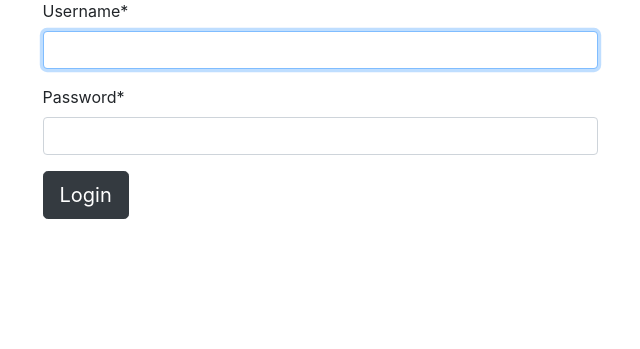
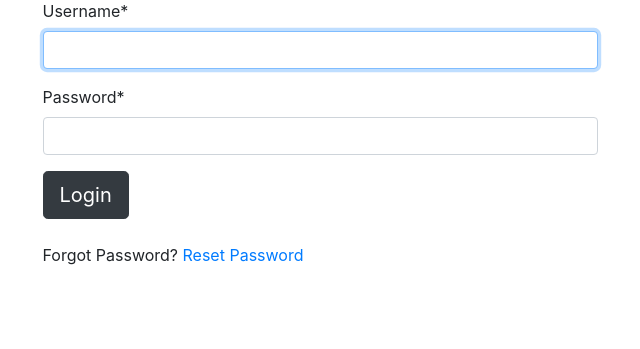
Before and after one commit to TrentSPalmer/trentpalmerdotorg, a Django app: page /accounts/login/ in a window 1280 px wide. Shown: the part 129-478 px from the top of the page, without its empty margins (320-960 px from the left). Run offline with Django 3.2, Linux system fonts and the light colour scheme; parts of the project's set-up code (start-up, migrations or seed data) failed here and were passed over; some libraries are stand-ins or nearby versions.

Commit message:
add password reset

```diff
--- a/accounts/urls.py
+++ b/accounts/urls.py
@@ -1,4 +1,5 @@
-from django.urls import path
+from django.urls import path, reverse_lazy
+from django.contrib.auth import views as av
 from .enable_totp import enable_totp, disable_totp
 from .login import log_in, two_factor_input
 from . import views
@@ -13,4 +14,24 @@ urlpatterns = [
     path('enable-totp/', enable_totp, name='enable_totp'),
     path('disable-totp/', disable_totp, name='disable_totp'),
     path('two-factor-input/', two_factor_input, name='two_factor_input'),
+
+    path('reset-password/', av.PasswordResetView.as_view(
+        template_name='base_form.html',
+        email_template_name="accounts/password_reset_email.html",
+        success_url=reverse_lazy('accounts:password_reset_done')),
+        name='password_reset'),
+
+    path(
+        'reset-password-sent/',
+        av.PasswordResetDoneView.as_view(template_name='accounts/password_change_done.html'),
+        name="password_reset_done"),
+
+    path('reset/<uidb64>/<token>/', av.PasswordResetConfirmView.as_view(
+        template_name='accounts/set_password_form.html',
+        success_url=reverse_lazy('accounts:password_reset_complete')),
+        name="password_reset_confirm"),
+
+    path('reset-password-complete/', av.PasswordResetCompleteView.as_view(
+        template_name='accounts/password_reset_complete.html'),
+        name="password_reset_complete"),
 ]
--- a/tp/templates/base_form.html
+++ b/tp/templates/base_form.html
@@ -7,6 +7,7 @@
   {% url 'accounts:edit_profile' as edit_profile_url %}
   {% url 'accounts:password_change' as password_change_url %}
   {% url 'audio:new_feed' as new_feed_url %}
+  {% url 'accounts:password_reset' as password_reset_url %}
 
   {% if request.path == login_url %}
     {% firstof 'Login' as submit %}
@@ -16,6 +17,8 @@
     {% firstof 'Update' as submit %}
   {% elif request.path == new_feed_url %}
     {% firstof 'Submit' as submit %}
+  {% elif request.path == password_reset_url %}
+    {% firstof 'Reset Password' as submit %}
   {% endif %}
 
   {% include "base_navbar.html" %}
@@ -49,6 +52,9 @@
           </div>
         </div>
       {% endif %}
+      {% if request.path == login_url %}
+        <p>Forgot Password? <a href="{% url 'accounts:password_reset' %}">Reset Password</a></p>
+      {% endif %}
     </div>
   </div>
 {% endblock %}
--- a/tp/templates/base_heading.html
+++ b/tp/templates/base_heading.html
@@ -9,6 +9,9 @@
       {% url 'audio:new_feed' as new_feed_url %}
       {% url 'audio:feeds' as feeds_url %}
       {% url 'audio:home' as home_url %}
+      {% url 'accounts:password_reset' as password_reset_url %}
+      {% url 'accounts:password_reset_done' as password_reset_done_url %}
+      {% url 'accounts:password_reset_complete' as password_reset_complete_url %}
 
       {% if request.path == login_url %}
         Login?
@@ -26,6 +29,12 @@
         Feeds
       {% elif request.path == home_url %}
         Home
+      {% elif request.path == password_reset_url %}
+        Reset Password?
+      {% elif request.path == password_reset_done_url %}
+        Password Reset Sent
+      {% elif request.path == password_reset_complete_url %}
+        Password Reset Complete
       {% endif %}
 
       {{ heading }}
```
Also changed, not shown: accounts/templates/accounts/password_change_done.html (added, +13 -0 lines), accounts/templates/accounts/password_reset_complete.html (added, +13 -0 lines), accounts/templates/accounts/password_reset_email.html (added, +14 -0 lines), accounts/templates/accounts/set_password_form.html (added, +40 -0 lines).
